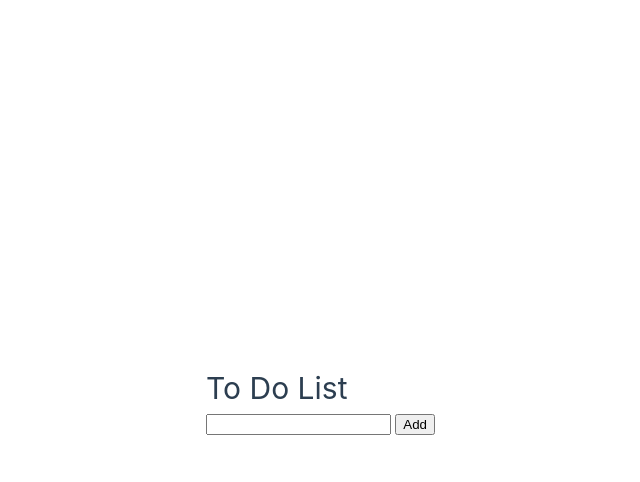
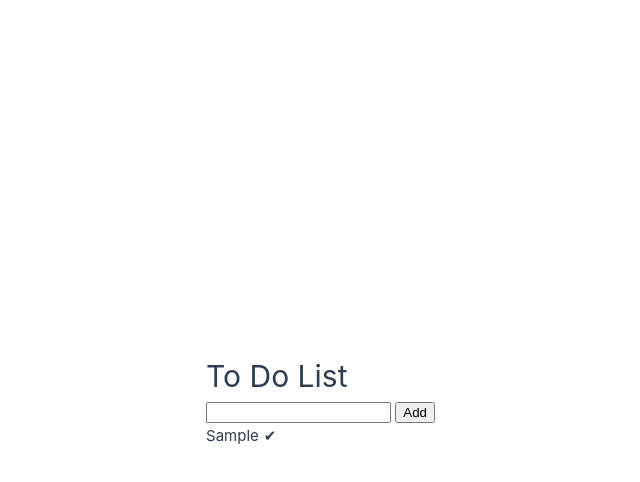
Before and after one commit to MasihTak/pinia-todolist, a Vue app: page / in a window 1280 px wide. Both pictures are taken after typing "Sample" into the empty fields and a click on the button "Add". Shown: the top 482 px of the page, without its empty margins (205-845 px from the left). Built offline with nearby package versions, Linux system fonts and the light colour scheme.

Commit message:
feat: reactive properties

```diff
--- a/src/components/TodoList.vue
+++ b/src/components/TodoList.vue
@@ -1,5 +1,32 @@
-<script setup></script>
+<script setup>
+import { useTodoListStore } from "@/stores/todoList";
+import { storeToRefs } from "pinia";
 
-<template> </template>
+const store = useTodoListStore();
 
-<style scoped></style>
+// storeToRefs lets todoList keep reactivity:
+const { todoList } = storeToRefs(store);
+
+// destructuring action method doesn't require using storeToRefs:
+const { toggleCompleted } = store;
+</script>
+
+<template>
+  <div v-for="todo in todoList" :key="todo.id" class="list">
+    <div class="item">
+      <span :class="{ completed: todo.completed }">{{ todo.item }}</span>
+      <span @click.stop="toggleCompleted(todo.id)">&#10004;</span>
+    </div>
+  </div>
+</template>
+
+<style scoped>
+.item span:first-of-type {
+    margin-right: 5px;
+}
+
+.completed {
+    text-decoration: line-through;
+}
+
+</style>
--- a/src/stores/todoList.js
+++ b/src/stores/todoList.js
@@ -1,4 +1,4 @@
-import {defineStore} from 'pinia'
+import { defineStore } from 'pinia';
 
 export const useTodoListStore = defineStore('todoList', {
   state: () => ({
@@ -7,12 +7,22 @@
   }),
   actions: {
     addTodo(item) {
-            this.todoList.push({item, id: this.id++, completed: false})
+      this.todoList.push({
+        item,
+        id: this.id++,
+        completed: false
+      });
     },
     deleteTodo(itemId) {
-            this.todoList = this.todoList.filter((object) => {
-                return object.id !== itemId
-            })
+      this.todoList = this.todoList.filter(object => {
+        return object.id !== itemId;
+      });
+    },
+    toggleCompleted(idToFind) {
+      const todo = this.todoList.find(obj => obj.id === idToFind);
+      if (todo) {
+        todo.completed = !todo.completed;
       }
     }
-})
+  }
+});
```
Lines whose indentation alone changed are shown as unchanged.
